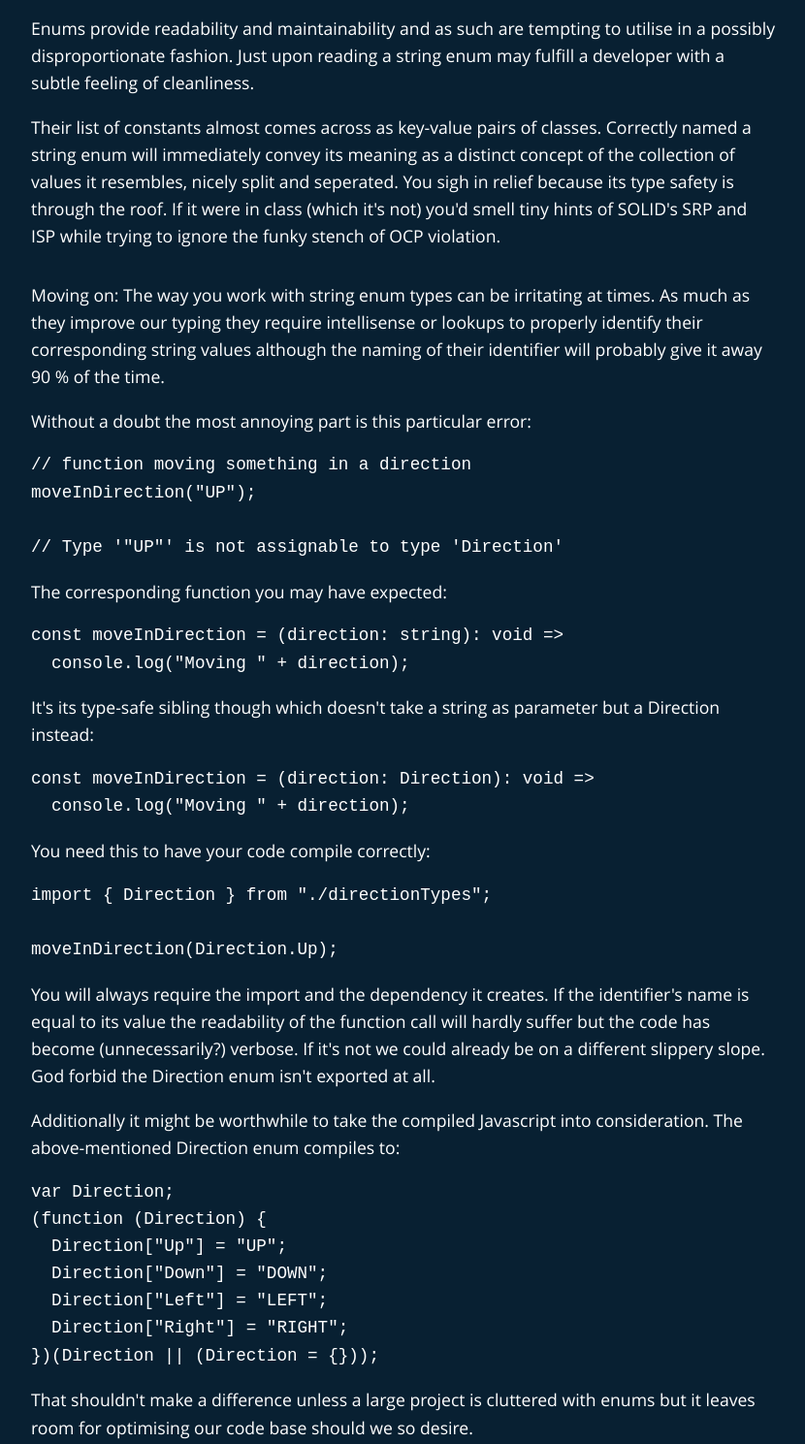
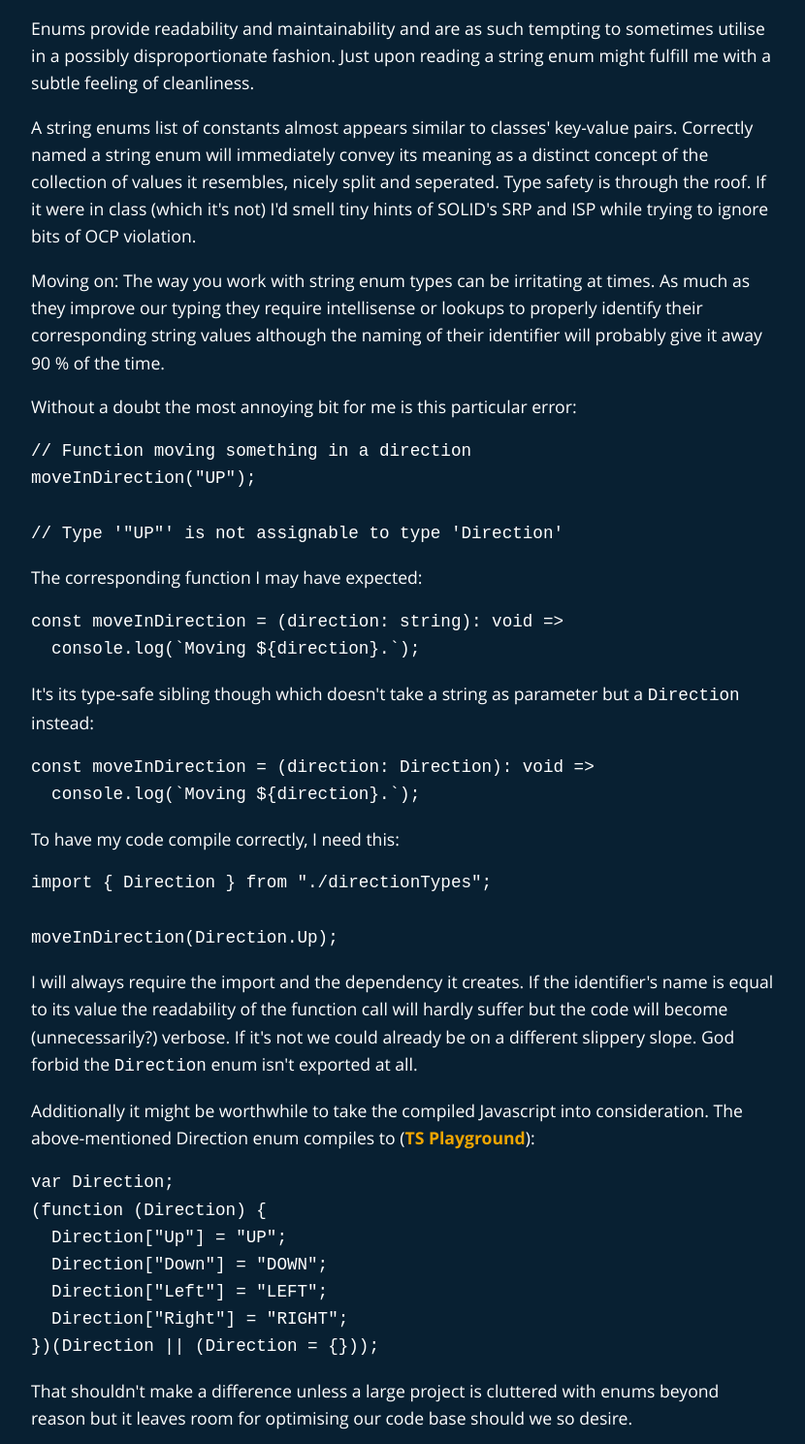
Before and after one commit to floriankuc/flowkuc-blog, a Gatsby site: page /blog/ts-enums-vs-strings in a window 1280 px wide. Shown: the part 782-2271 px from the top of the page at 97% size, without its empty margins (224-1054 px from the left). Built offline with nearby package versions, Linux system fonts and the light colour scheme; Gatsby itself is replaced by a stand-in of ours; some packages are replaced by stand-ins of ours; code samples lack their colours; a small style sheet from the web is missing.

Commit message:
refactor: reword post

````diff
--- a/src/posts/ts-enums-vs-strings.md
+++ b/src/posts/ts-enums-vs-strings.md
@@ -1,7 +1,7 @@
 ---
 title: "Enums vs. strings in Typescript"
 date: "2021-12-10"
-excerpt: "Enums provide readability and maintainability and as such are tempting to utilise in a possibly disproportionate fashion. A few pros and cons."
+excerpt: "Enums provide readability and maintainability and are as such tempting to sometimes utilise in a possibly disproportionate fashion. A few pros and cons."
 ---
 
 Typescript adds enums to Javascript. "Enums are one of the few features TypeScript has which is not a type-level extension of JavaScript." the official [TS handbook](https://www.typescriptlang.org/docs/handbook/enums.html) states.
@@ -15,38 +15,36 @@ enum Direction {
 }
 ```
 
-Enums provide readability and maintainability and as such are tempting to utilise in a possibly disproportionate fashion. Just upon reading a string enum may fulfill a developer with a subtle feeling of cleanliness.
+Enums provide readability and maintainability and are as such tempting to sometimes utilise in a possibly disproportionate fashion. Just upon reading a string enum might fulfill me with a subtle feeling of cleanliness.
 
-Their list of constants almost comes across as key-value pairs of classes. Correctly named a string enum will immediately convey its meaning as a distinct concept of the collection of values it resembles, nicely split and seperated. You sigh in relief because its type safety is through the roof. If it were in class (which it's not) you'd smell tiny hints of SOLID's SRP and ISP while trying to ignore the funky stench of OCP violation.
-
-##
+A string enums list of constants almost appears similar to classes' key-value pairs. Correctly named a string enum will immediately convey its meaning as a distinct concept of the collection of values it resembles, nicely split and seperated. Type safety is through the roof. If it were in class (which it's not) I'd smell tiny hints of SOLID's SRP and ISP while trying to ignore bits of OCP violation.
 
 Moving on: The way you work with string enum types can be irritating at times. As much as they improve our typing they require intellisense or lookups to properly identify their corresponding string values although the naming of their identifier will probably give it away 90 % of the time.
 
-Without a doubt the most annoying part is this particular error:
+Without a doubt the most annoying bit for me is this particular error:
 
 ```jsx
-// function moving something in a direction
+// Function moving something in a direction
 moveInDirection("UP");
 
 // Type '"UP"' is not assignable to type 'Direction'
 ```
 
-The corresponding function you may have expected:
+The corresponding function I may have expected:
 
 ```jsx
 const moveInDirection = (direction: string): void =>
-  console.log("Moving " + direction);
+  console.log(`Moving ${direction}.`);
 ```
 
-It's its type-safe sibling though which doesn't take a string as parameter but a Direction instead:
+It's its type-safe sibling though which doesn't take a string as parameter but a `Direction` instead:
 
 ```jsx
 const moveInDirection = (direction: Direction): void =>
-  console.log("Moving " + direction);
+  console.log(`Moving ${direction}.`);
 ```
 
-You need this to have your code compile correctly:
+To have my code compile correctly, I need this:
 
 ```jsx
 import { Direction } from "./directionTypes";
@@ -54,9 +52,9 @@ import { Direction } from "./directionTypes";
 moveInDirection(Direction.Up);
 ```
 
-You will always require the import and the dependency it creates. If the identifier's name is equal to its value the readability of the function call will hardly suffer but the code has become (unnecessarily?) verbose. If it's not we could already be on a different slippery slope. God forbid the Direction enum isn't exported at all.
+I will always require the import and the dependency it creates. If the identifier's name is equal to its value the readability of the function call will hardly suffer but the code will become (unnecessarily?) verbose. If it's not we could already be on a different slippery slope. God forbid the `Direction` enum isn't exported at all.
 
-Additionally it might be worthwhile to take the compiled Javascript into consideration. The above-mentioned Direction enum compiles to:
+Additionally it might be worthwhile to take the compiled Javascript into consideration. The above-mentioned Direction enum compiles to ([TS Playground](https://www.typescriptlang.org/play)):
 
 ```js
 var Direction;
@@ -68,9 +66,9 @@ var Direction;
 })(Direction || (Direction = {}));
 ```
 
-That shouldn't make a difference unless a large project is cluttered with enums but it leaves room for optimising our code base should we so desire.
+That shouldn't make a difference unless a large project is cluttered with enums beyond reason but it leaves room for optimising our code base should we so desire.
 
-The counterproposal is to use a union of string types instead of the string enum.
+The counterproposal to using a string enum is to use a union of string types instead of the string enum.
 
 ```jsx
 type Direction = "UP" | "DOWN" | "LEFT" | "RIGHT";
@@ -79,6 +77,13 @@ moveInDirection("UP"); // This is ok now.
 moveInDirection("NORTH"); // Type '"NORTH"' is not assignable to type 'Direction'
 ```
 
+This works because Typescript mostly utilises structural typing - but not in this case. A string enum is nominally typed and the source of the value is therefore taken into consideration. Even though the enum value and a corresponding string coerce to the same value.
+
+```jsx
+console.log(Direction.Up); // "UP"
+console.log(Direction.Up === "UP"); // true
+```
+
 ### TLDR
 
 The type safety remains, so does the auto completion. The verbosity depends on how the enum was coded and what it represents. The handling is much more convenient. Much like the verbosity the layer of abstraction the enum provides is argueably important depending on what type needs to represent. Both enums and string unions have their use cases for slightly different development experiences.
````
